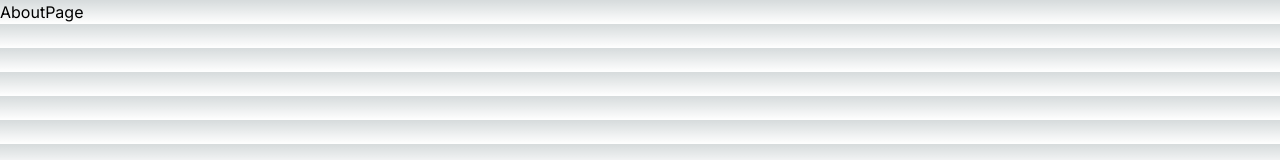
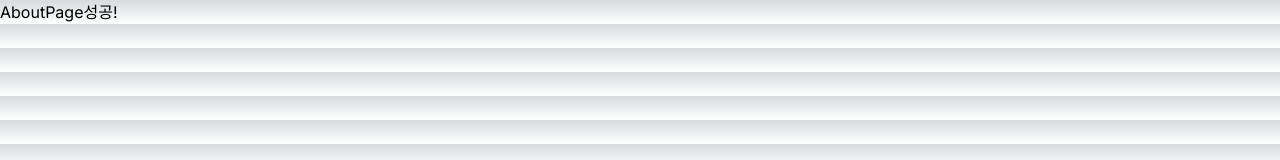
Before and after one commit to wonjangnimsamgyetang-team3/test, a Next.js app: page /about in a window 1280 px wide. Shown: the top 160 px of the page. Built offline with nearby package versions, Linux system fonts and the light colour scheme.

Commit message:
[fix] - about/page 데이터 불러오기 버그 해결

```diff
--- a/src/app/about/page.tsx
+++ b/src/app/about/page.tsx
@@ -1,5 +1,9 @@
 const AboutPage = () => {
-  return <div>AboutPage</div>;
+  return (
+    <div>
+      AboutPage<button>성공!</button>
+    </div>
+  );
 };
 
 export default AboutPage;
```
